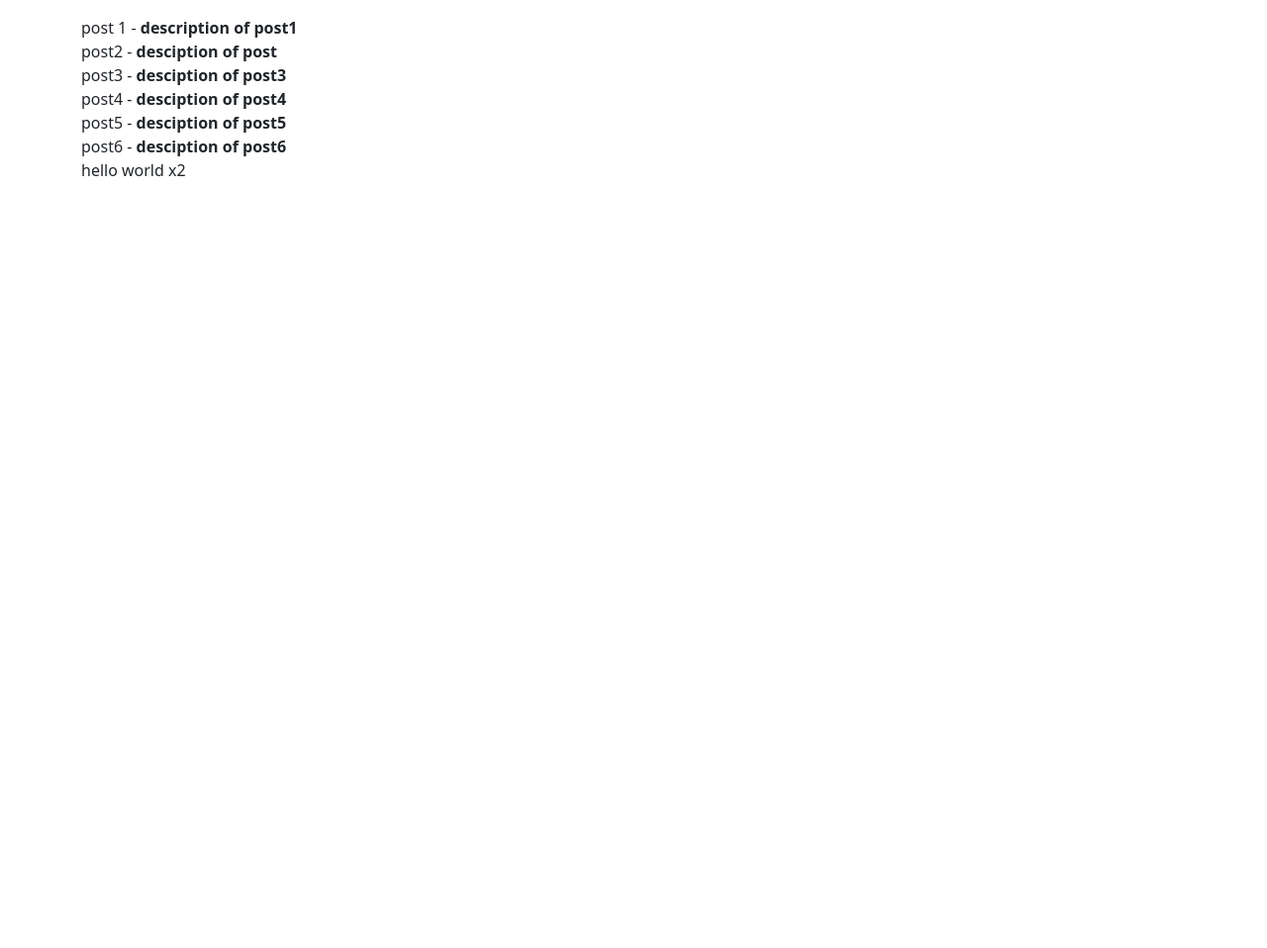
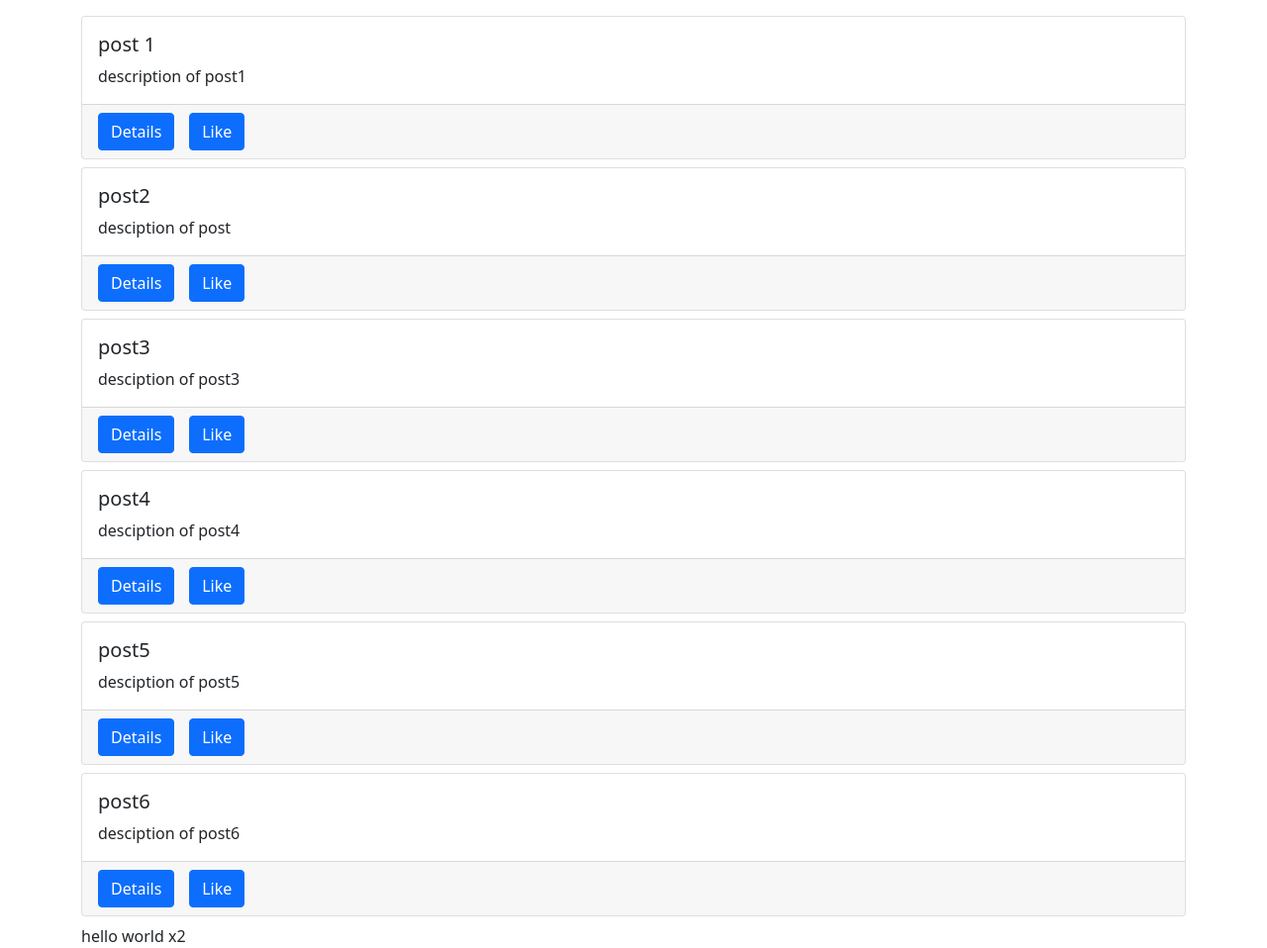
Before and after one commit to mohidalii/SENG2045_A3_DJANGO, a Django app: page / in a window 1280 px wide. Shown: the whole page at 99% size. Before the commit the page ends 178 px from the top, so only its background shows below. Run offline with Django 5.2, Linux system fonts and the light colour scheme; data comes from the database, SQL or seed files in the repository; some libraries are stand-ins or nearby versions.

Commit message:
finished creating posts cards

```diff
--- a/src/posts/static/posts/main.js
+++ b/src/posts/static/posts/main.js
@@ -27,8 +27,22 @@ $.ajax({
             console.log(data)
             data.forEach(el => {
                 postsBox.innerHTML += `
-                    ${el.title} - <b>${el.body}</b><br>
-            `
+                    <div class="card mb-2">
+                        <div class="card-body">
+                            <h5 class="card-title">${el.title}</h5>
+                            <p class="card-text">${el.body}</p>
+                        </div>
+                        <div class="card-footer">
+                            <div class="row">
+                                <div class="col-1">
+                                    <a href="#" class="btn btn-primary">Details</a>
+                                </div>
+                                <div class="col-1">
+                                <a href="#" class="btn btn-primary">Like</a>
+                                </div>
+                        </div>
+                    </div>
+                `
             });
 
         }, 100)
--- a/src/posts/templates/posts/main.html
+++ b/src/posts/templates/posts/main.html
@@ -13,7 +13,7 @@ posts
     <!-- {% for obj in qs %}
         {{obj.title}} - {{obj.body}} <br>
     {% endfor %} -->
-    <div id="spinner-box">
+    <div id="spinner-box" class="text-center">
         <div class="spinner-border" role="status"></div>
     </div>
     <div id="posts-box"></div>
```
